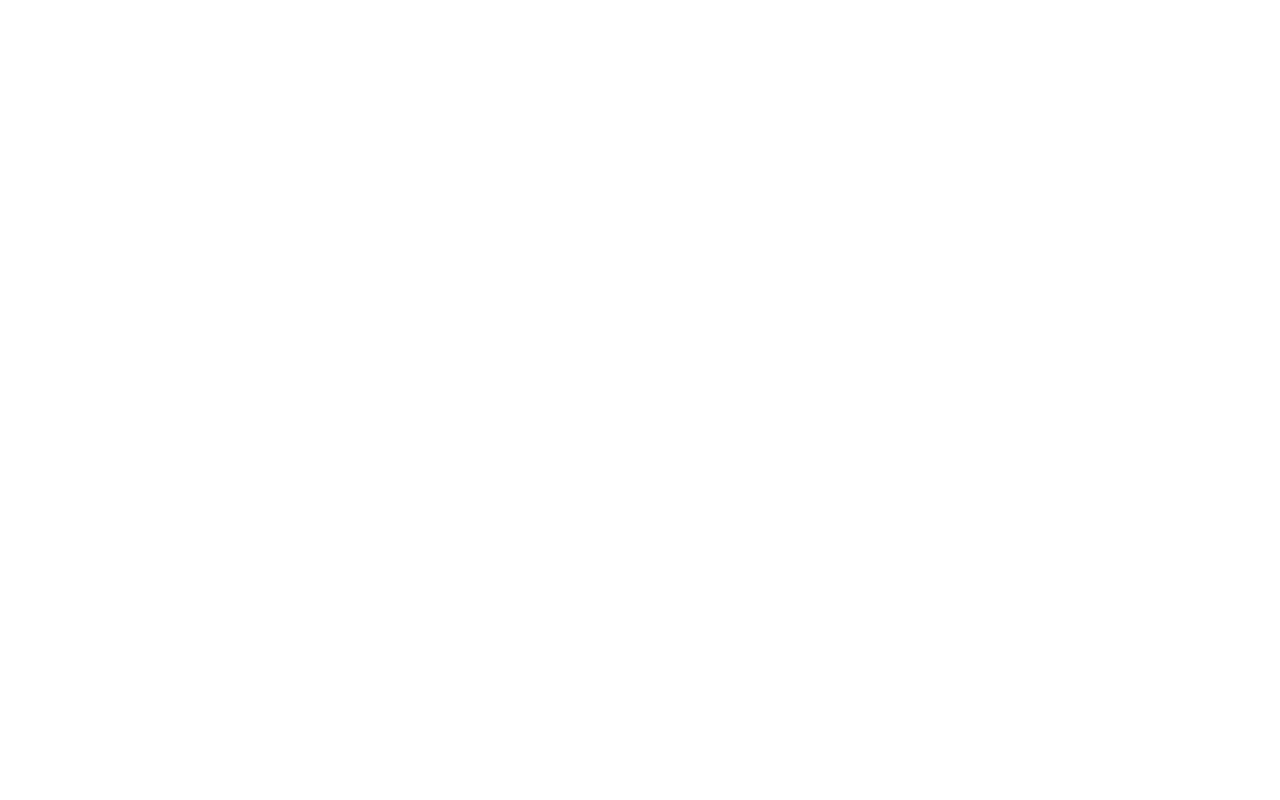
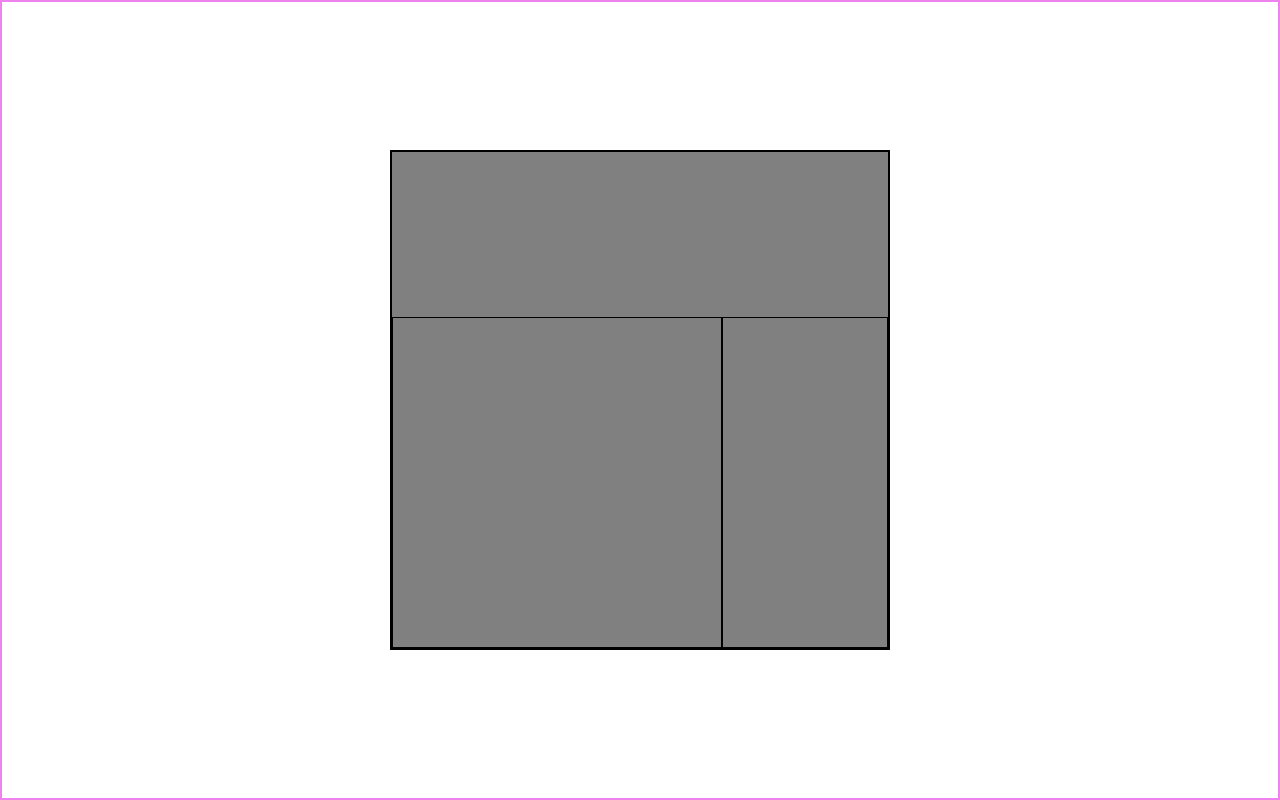
Before and after one commit to Markussan456/Calculator, a plain HTML site: page index.html in a window 1280 px wide. Drawn offline with Linux system fonts and the light colour scheme.

Commit message:
Add styling for calculator frame and add switch case for calculator function

```diff
--- a/index.html
+++ b/index.html
@@ -3,10 +3,19 @@
 <head>
     <meta charset="UTF-8">
     <meta name="viewport" content="width=device-width, initial-scale=1.0">
+    <link rel="stylesheet" href="styless.css">
     <title>Calculators</title>
 </head>
 <body>
-
+    <div class="container">
+        <div class="calcframe">
+            <div class="display"></div>
+            <div class="lowercalc">
+                <div class="numbers"></div>
+                <div class="operators"></div>
+            </div>
+        </div>
+    </div>
     <script src="math.js"></script>
 </body>
 </html>
--- a/math.js
+++ b/math.js
@@ -13,3 +13,19 @@ function divide(num1,num2){
 function log(whatever){
     return console.log(whatever);
 }
+function operate(num1,num2,operator){
+    switch(operator)
+    {
+        case'+':
+        return add(num1,num2);
+        case'-':
+        return subtract(num1,num2);
+        case'*':
+        return multiply(num1,num2);
+        case'/':
+        return divide(num1,num2);
+        default:
+            return "Invalid operator";
+
+    }
+}
--- /dev/null
+++ b/styless.css
@@ -0,0 +1,42 @@
+*{
+    box-sizing: border-box;
+}
+html, body{
+    width: 100%;
+    height: 100%;
+    padding: 0;
+    margin: 0;
+}
+.container{
+    border: 2px solid violet;
+    height: 100%;
+    width: 100%;
+    margin: 0;
+    padding: 0;
+    display: flex;
+    justify-content: center;
+    align-items: center;
+}
+.calcframe{
+    border: 2px solid black;
+    width: 500px;
+    height: 500px;
+    background-color: gray;
+    display: flex;
+    flex-direction: column;
+}
+.display{
+flex-grow: 1;
+}
+.lowercalc{
+    flex-grow: 2;
+    display: flex;
+}
+.numbers{
+    border: 1px solid black;
+    flex-grow: 2;
+}
+.operators{
+    border: 1px solid black;
+    flex-grow: 1;
+}
```
